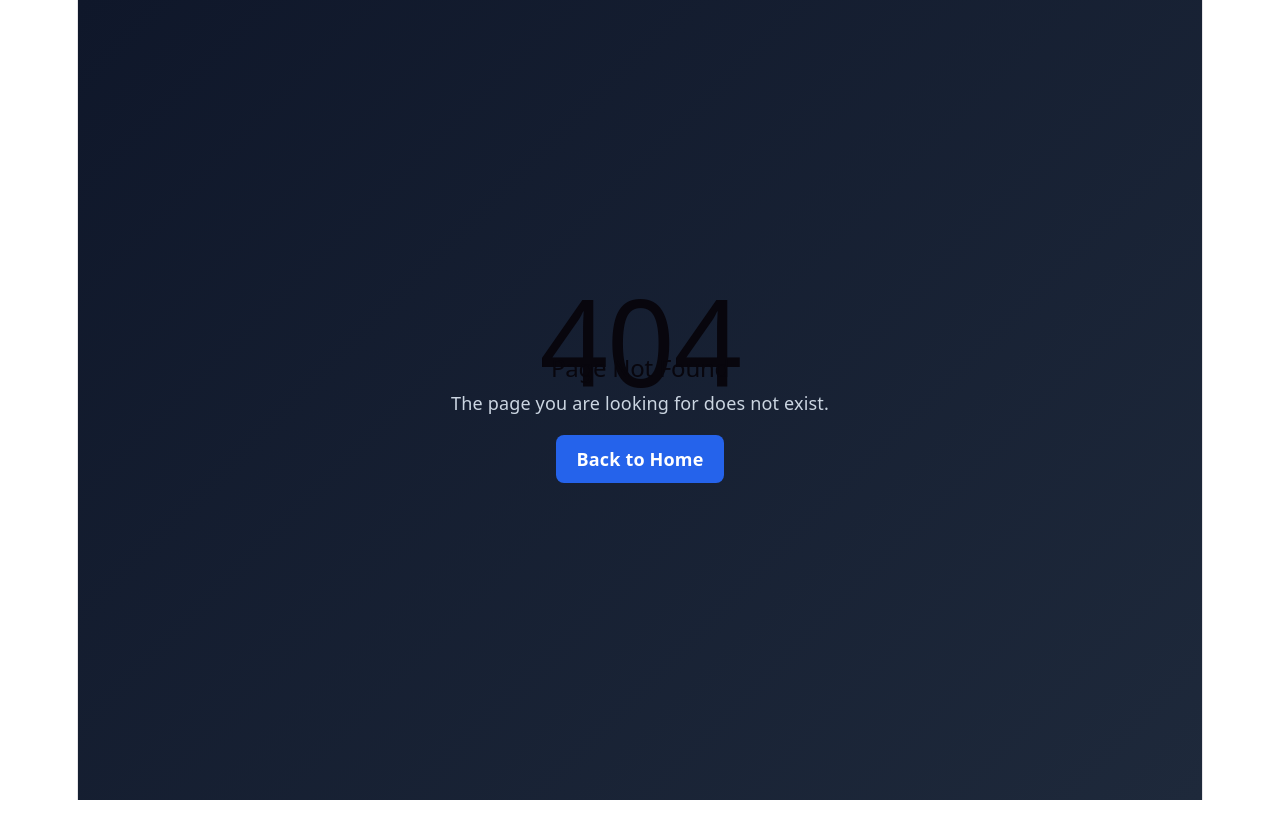
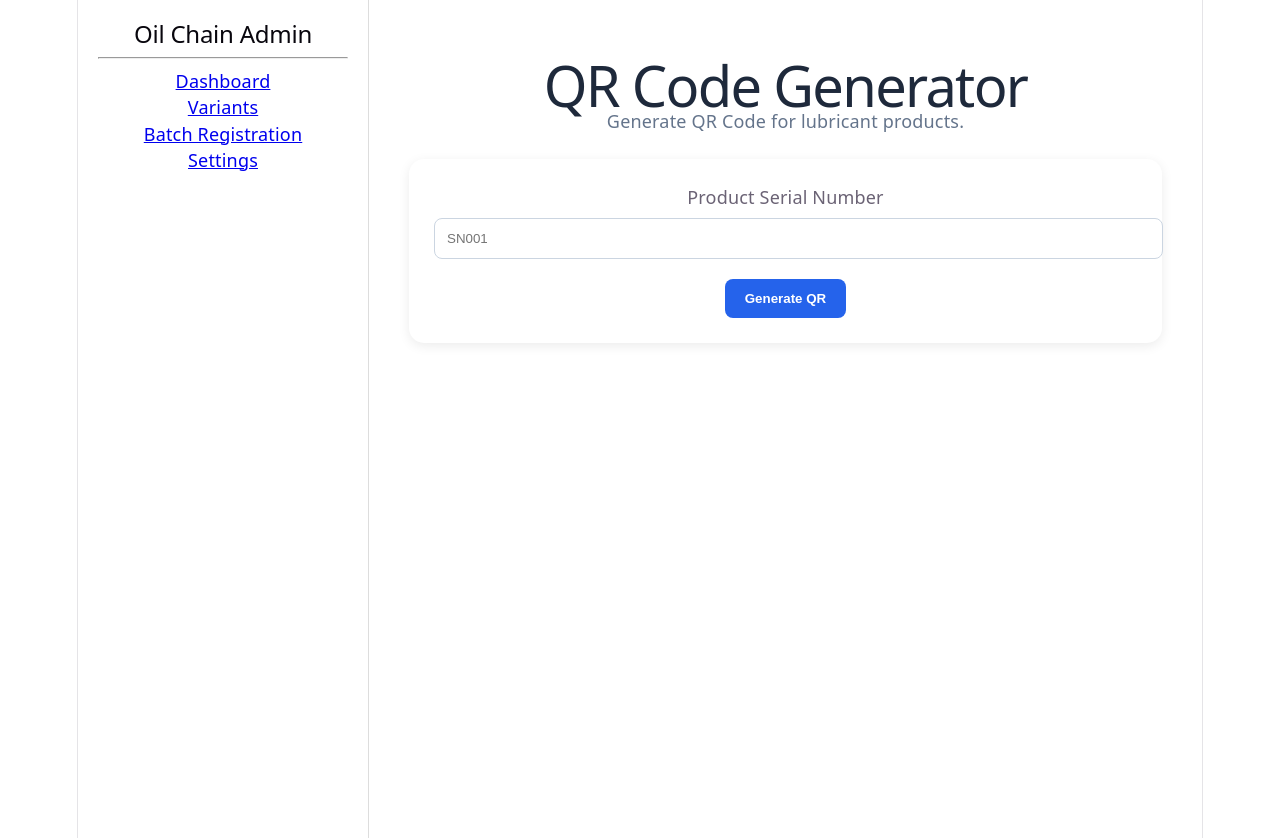
Before and after one commit to alizaenazet/oil-chain-validator, a React app in the folder frontend/: page /qr-generator in a window 1280 px wide. Before the commit this address had no page. Before the commit the page ends 800 px from the top, so only its background shows below. Built offline with nearby package versions, Linux system fonts and the light colour scheme; sample sign-in values are in the browser's storage; the HTML template or start-up script is replaced by a standard one.

Commit message:
feat: add qr code generator page

```diff
--- a/frontend/package.json
+++ b/frontend/package.json
@@ -11,6 +11,7 @@
   },
   "dependencies": {
     "axios": "^1.17.0",
+    "qrcode.react": "^4.2.0",
     "react": "^19.2.6",
     "react-dom": "^19.2.6",
     "react-router-dom": "^7.17.0"
--- /dev/null
+++ b/frontend/src/pages/QRGenerator.jsx
@@ -0,0 +1,125 @@
+import { useState } from "react";
+import { QRCodeCanvas } from "qrcode.react";
+import AdminLayout from "../components/AdminLayout";
+
+function QRGenerator() {
+  const [serialNumber, setSerialNumber] =
+    useState("");
+
+  const [qrValue, setQrValue] =
+    useState("");
+
+  const generateQR = () => {
+    if (!serialNumber) return;
+
+    const verifyUrl =
+      `${window.location.origin}/verify/${serialNumber}`;
+
+    setQrValue(verifyUrl);
+  };
+
+  return (
+    <AdminLayout>
+      <div
+        style={{
+          padding: "20px",
+        }}
+      >
+        <h1
+          style={{
+            color: "#1e293b",
+            marginBottom: "10px",
+          }}
+        >
+          QR Code Generator
+        </h1>
+
+        <p
+          style={{
+            color: "#64748b",
+            marginBottom: "25px",
+          }}
+        >
+          Generate QR Code for
+          lubricant products.
+        </p>
+
+        <div
+          style={{
+            background: "white",
+            padding: "25px",
+            borderRadius: "15px",
+            boxShadow:
+              "0 3px 12px rgba(0,0,0,0.08)",
+          }}
+        >
+          <label>
+            Product Serial Number
+          </label>
+
+          <input
+            type="text"
+            placeholder="SN001"
+            value={serialNumber}
+            onChange={(e) =>
+              setSerialNumber(
+                e.target.value
+              )
+            }
+            style={{
+              width: "100%",
+              padding: "12px",
+              marginTop: "8px",
+              marginBottom: "20px",
+              borderRadius: "8px",
+              border:
+                "1px solid #cbd5e1",
+            }}
+          />
+
+          <button
+            onClick={generateQR}
+            style={{
+              background: "#2563eb",
+              color: "white",
+              border: "none",
+              padding:
+                "12px 20px",
+              borderRadius: "8px",
+              cursor: "pointer",
+              fontWeight: "bold",
+            }}
+          >
+            Generate QR
+          </button>
+
+          {qrValue && (
+            <div
+              style={{
+                marginTop: "30px",
+                textAlign: "center",
+              }}
+            >
+              <QRCodeCanvas
+                value={qrValue}
+                size={250}
+              />
+
+              <p
+                style={{
+                  marginTop: "15px",
+                  wordBreak:
+                    "break-all",
+                }}
+              >
+                {qrValue}
+              </p>
+            </div>
+          )}
+        </div>
+      </div>
+    </AdminLayout>
+  );
+}
+
+export default QRGenerator;
--- a/frontend/src/routes/AppRoutes.jsx
+++ b/frontend/src/routes/AppRoutes.jsx
@@ -14,6 +14,7 @@ import BatchRegistration from "../pages/BatchRegistration";
 import Settings from "../pages/Settings";
 import NotFound from "../pages/NotFound";
 import QRScanner from "../pages/QRScanner";
+import QRGenerator from "../pages/QRGenerator";
 
 import ProtectedRoute from "./ProtectedRoute";
 
@@ -69,6 +70,14 @@ function AppRoutes() {
             </ProtectedRoute>
           }
         />
+        <Route
+  path="/qr-generator"
+  element={
+    <ProtectedRoute>
+      <QRGenerator />
+    </ProtectedRoute>
+  }
+/>
 
         <Route
           path="/settings"
```
Also changed, not shown: 1 other file (tests, documents, lock files or other folders).
